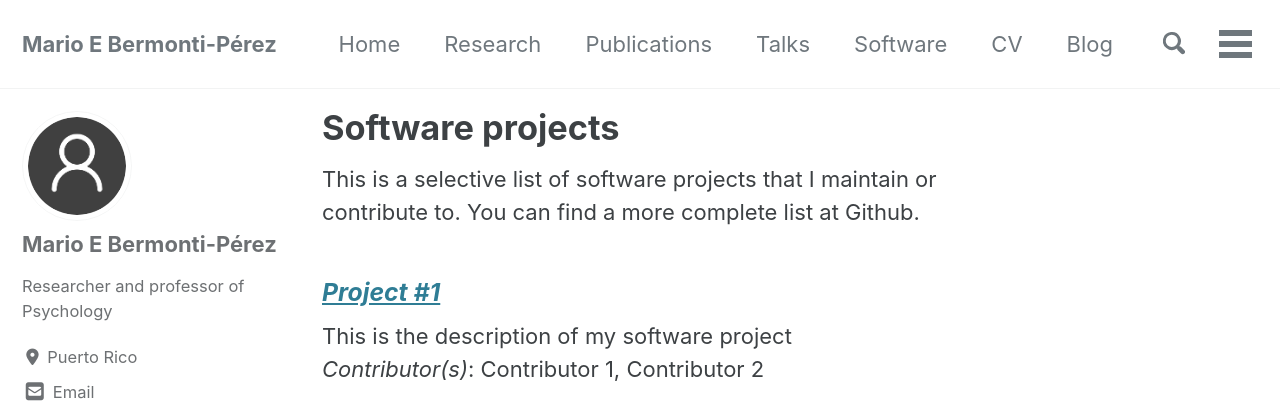
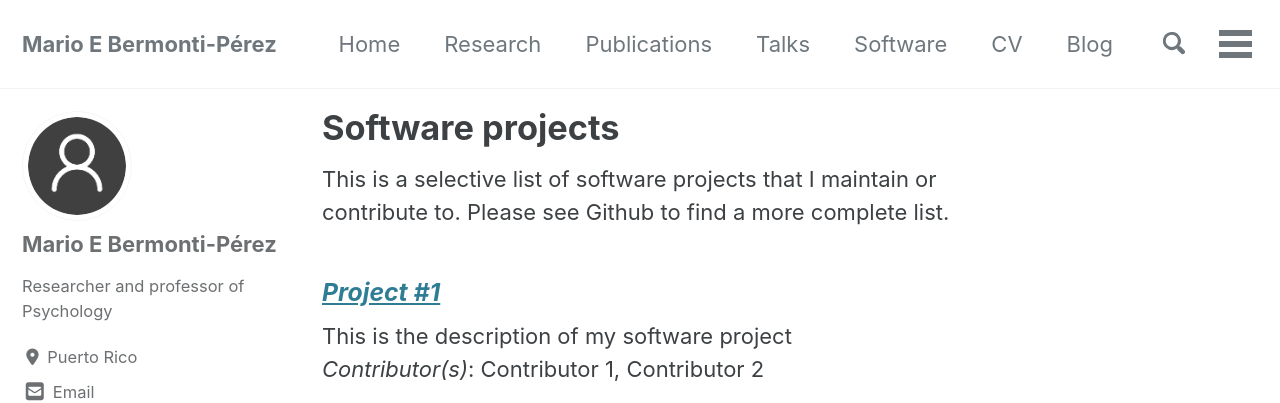
Before and after one commit to mario-bermonti/mario-bermonti.github.io, a Jekyll site: the page built from _pages/software.md, in a window 1280 px wide and 1159 px high. Shown: the top 403 px of the window. Built offline with Jekyll 4.4.1, drawn with Linux system fonts in a browser that asks for light colours; cached includes are drawn as plain includes; nearby versions of some CDN libraries; a style sheet for code colours, icons or effects is not loaded.

Commit message:
Improve base info software

```diff
--- a/_pages/software.md
+++ b/_pages/software.md
@@ -7,4 +7,4 @@ layout: software
 
 
 This is a selective list of software projects that I maintain
-or contribute to. You can find a more complete list at Github.
+or contribute to. Please see Github to find a more complete list.
```
